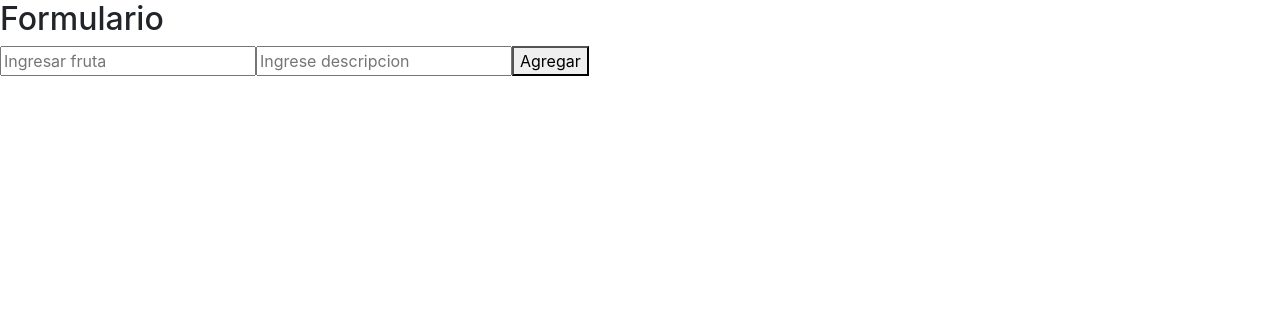
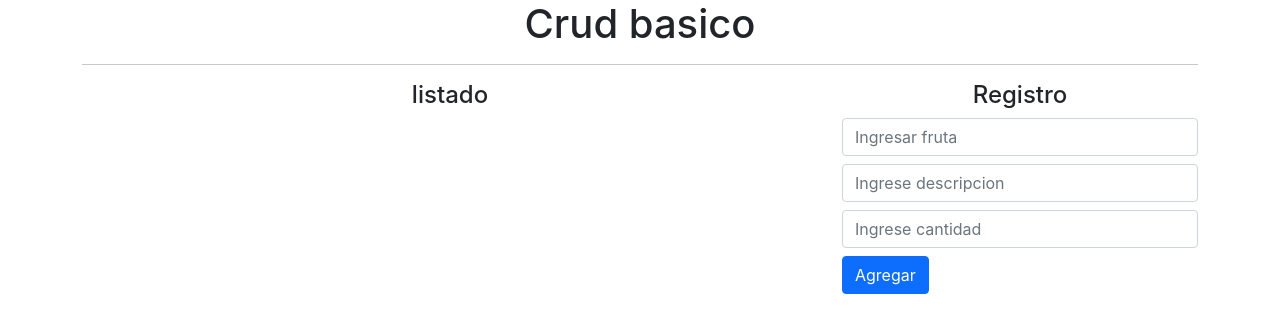
Before and after one commit to rrodrigu48/registro1, a React (Create React App) app: page / in a window 1280 px wide. Shown: the top 332 px of the page. Built offline with nearby package versions, Linux system fonts and the light colour scheme.

Commit message:
agrego interfase

```diff
--- a/src/components/Formulario.jsx
+++ b/src/components/Formulario.jsx
@@ -3,7 +3,9 @@ import React from "react";
 const Formulario = () => {
     const [fruta, setFruta] = React.useState('')
     const [descripcion, setDescripcion] = React.useState('')
+    const [cantidad, setCantidad] = React.useState('')
     const [lista, setLista] = React.useState([])
+
     const guardarDatos = (e) =>{
         e.preventDefault()
 // validar si los campos estan vacios
@@ -13,41 +15,63 @@ const Formulario = () => {
         if(!descripcion.trim()){
             return alert ('Campo descripcion vacio')
         }
+        if(!cantidad.trim()){
+            return alert ('Campo cantidad vacio')
+        }
 //////
         setLista ([... lista,
-            {nombreFrta: fruta, nombreDescripcion: descripcion}
+            {nombreFruta: fruta, nombreDescripcion: descripcion, nombreCantidad: cantidad}
 
         ])
     }
     return(
-        <>
-            <h2>Formulario</h2>
+        <div className='container mt -5'>
+            <h1 className='text-center'>Crud basico</h1>
+
+            <hr />
+            <div className="row">
+                <div className="col-8">
+                   <h4 className="text-center"> listado </h4>
+                    <ul className="list-group">
+                    {
+                    lista.map((item, index) =>(
+                        <li classname='list-group-item' key={index}>
+                            <span className="lead">{item.nombreFruta} - {item.nombreDescripcion} - {item.nombreCantidad}</span>
+                            <button className="btn btn-danger btn-sm float-end mx-2">Eliminar</button>
+                            <button className="btn btn-warning btn-sm float-end ">Editar</button>
+                        </li>
+                    ) )
+                }
+
+                    </ul>
+                </div>
+                <div className="col-4">
+                    <h4 className="text-center">Registro</h4>
                     <form onSubmit={guardarDatos}>
                        <input
+                       className="form-control mb-2"
                          type = "text"
                          placeholder ='Ingresar fruta'
                          onChange={(e) =>setFruta(e.target.value)}
                         />
                         <input
+                        className="form-control mb-2"
                          type = "text"
                          placeholder ='Ingrese descripcion'
                          onChange={(e) => setDescripcion(e.target.value)}
                        />
-                <button type = 'submin'>Agregar</button>
+                       <input
+                        className="form-control mb-2"
+                         type = "text"
+                         placeholder ='Ingrese cantidad'
+                         onChange={(e) => setCantidad(e.target.value)}
+                       />
 
+                <button className="btn btn-primary" type = 'submin'>Agregar</button>
             </form>
-            <ul>
-                {
-                    lista.map((item, index) =>(
-                        <li key={index}>
-                            <h4>{item.nombreFrta} - {item.nombreDescripcion}</h4>
-                        </li>
-                    ) )
-                }
-            </ul>
-
-        </>
-
+        </div>
+    </div>
+</div>
     )
 }
 export default Formulario
```
Lines whose indentation alone changed are shown as unchanged.
